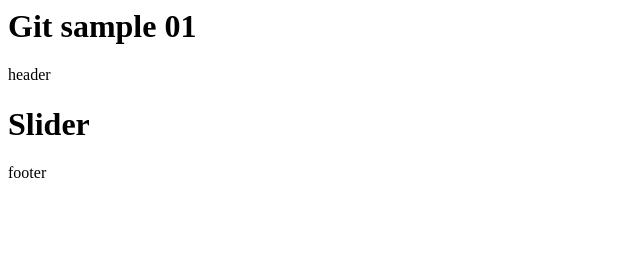
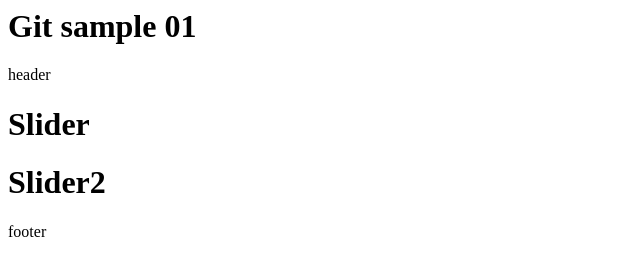
Before and after one commit to KarameiOmid/Sample1Backup, a plain HTML site: page Index.html in a window 1280 px wide. Shown: the whole page, without its empty margins (0-640 px from the left). Drawn offline with Linux system fonts and the light colour scheme.

Commit message:
added slider2

```diff
--- a/Index.html
+++ b/Index.html
@@ -12,6 +12,7 @@
     </header>
     <div class="slider">
         <h1>Slider</h1>
+        <h1>Slider2</h1>
     </div>
     <footer>
         footer
```
